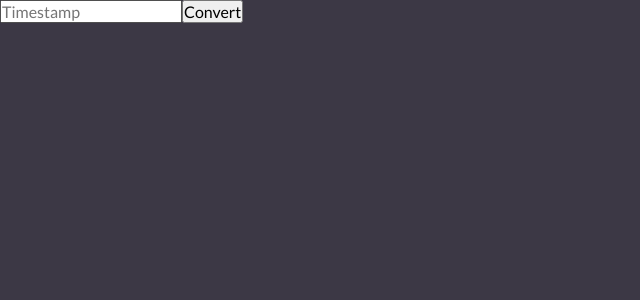
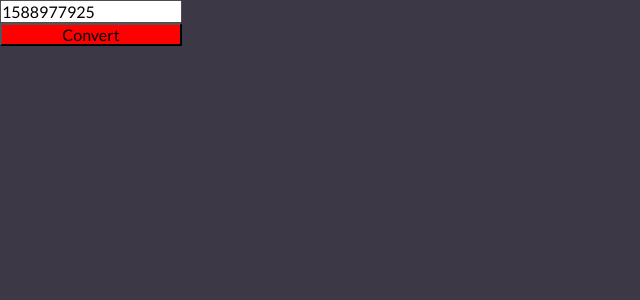
Before and after one commit to mCodex/react-timestamper, a React (Create React App) app: page / in a window 1280 px wide. Shown: the top 300 px of the page, without its empty margins (0-640 px from the left). Built offline with nearby package versions, Linux system fonts and the light colour scheme.

Commit message:
fixed nodejs.yml

```diff
--- a/src/pages/index.tsx
+++ b/src/pages/index.tsx
@@ -1,5 +1,6 @@
-import React, { useMemo } from 'react';
+import React, { useMemo, useState } from 'react';
 import { Formik, Form, FormikProps } from 'formik';
+import { fromUnixTime, formatRelative } from 'date-fns';
 
 import Input from '../components/Input';
 import Button from '../components/Button';
@@ -11,14 +12,20 @@ interface FormValues {
 }
 
 const Home: React.FC = () => {
+  const [date, setDate] = useState<string>();
+
   const initialValues: FormValues = useMemo(
     () => ({
-      timestamp: '',
+      timestamp: '1588977925',
     }),
     [],
   );
 
-  const handleFormOnSubmit = (values: FormValues): void => {};
+  const handleFormOnSubmit = (values: FormValues): void => {
+    const parsedDate = fromUnixTime(+values.timestamp);
+
+    setDate(formatRelative(parsedDate, new Date()));
+  };
 
   return (
     <Container>
@@ -39,6 +46,13 @@ const Home: React.FC = () => {
               value={values.timestamp}
             />
             <Button type="submit">Convert</Button>
+
+            {date && (
+              <>
+                <span>Timestamp date:</span>
+                <span>{date}</span>
+              </>
+            )}
           </Form>
         )}
       </Formik>
--- a/src/pages/styles.ts
+++ b/src/pages/styles.ts
@@ -1,5 +1,15 @@
-import styled from 'styled-components'
+import styled from 'styled-components';
 
 export const Container = styled.div`
-max-width: 970px;
-`
+  max-width: 970px;
+  display: flex;
+
+  form {
+    display: flex;
+    flex-direction: column;
+
+    button {
+      background-color: red;
+    }
+  }
+`;
--- a/src/styles/global.ts
+++ b/src/styles/global.ts
@@ -6,6 +6,10 @@ export default createGlobalStyle`
     padding: 0;
     outline: 0;
     box-sizing: border-box;
+  }
+
+  html, body, #root {
+    height: 100%;
   }
 
   body {
```
